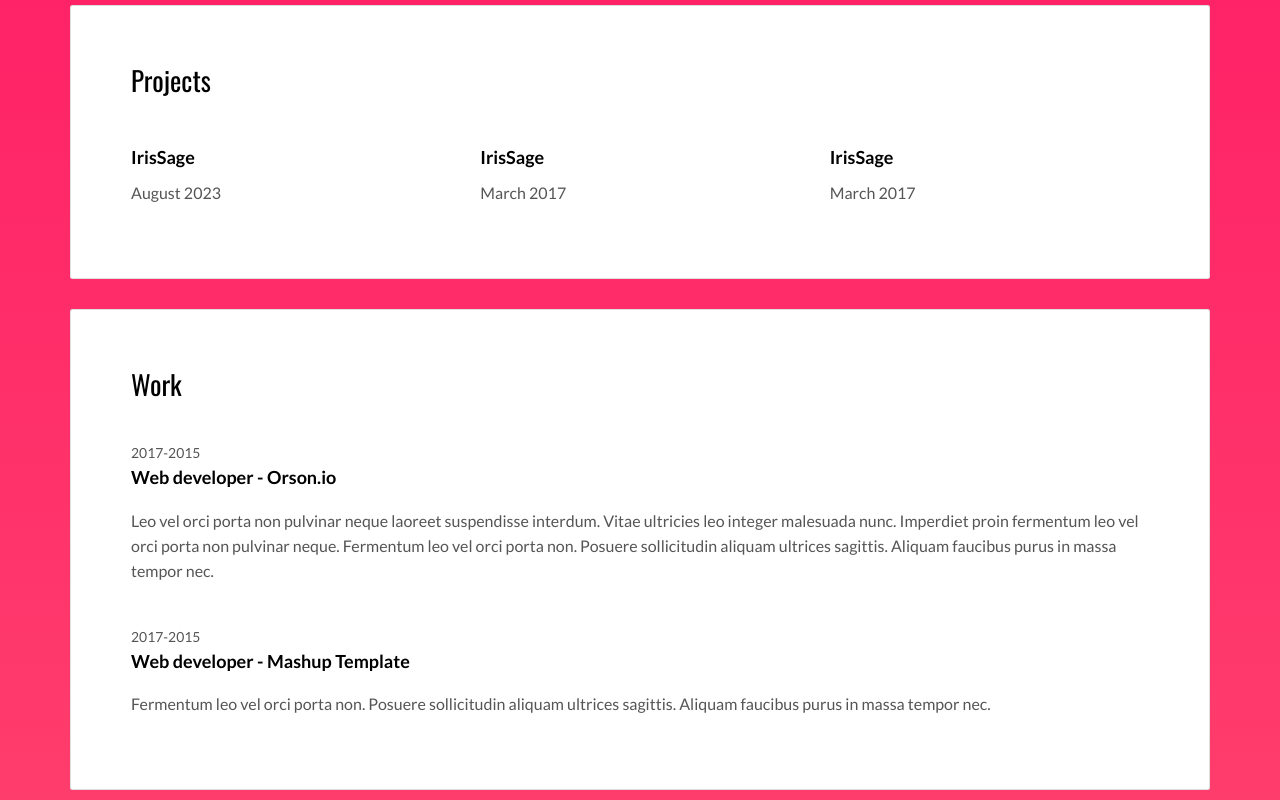
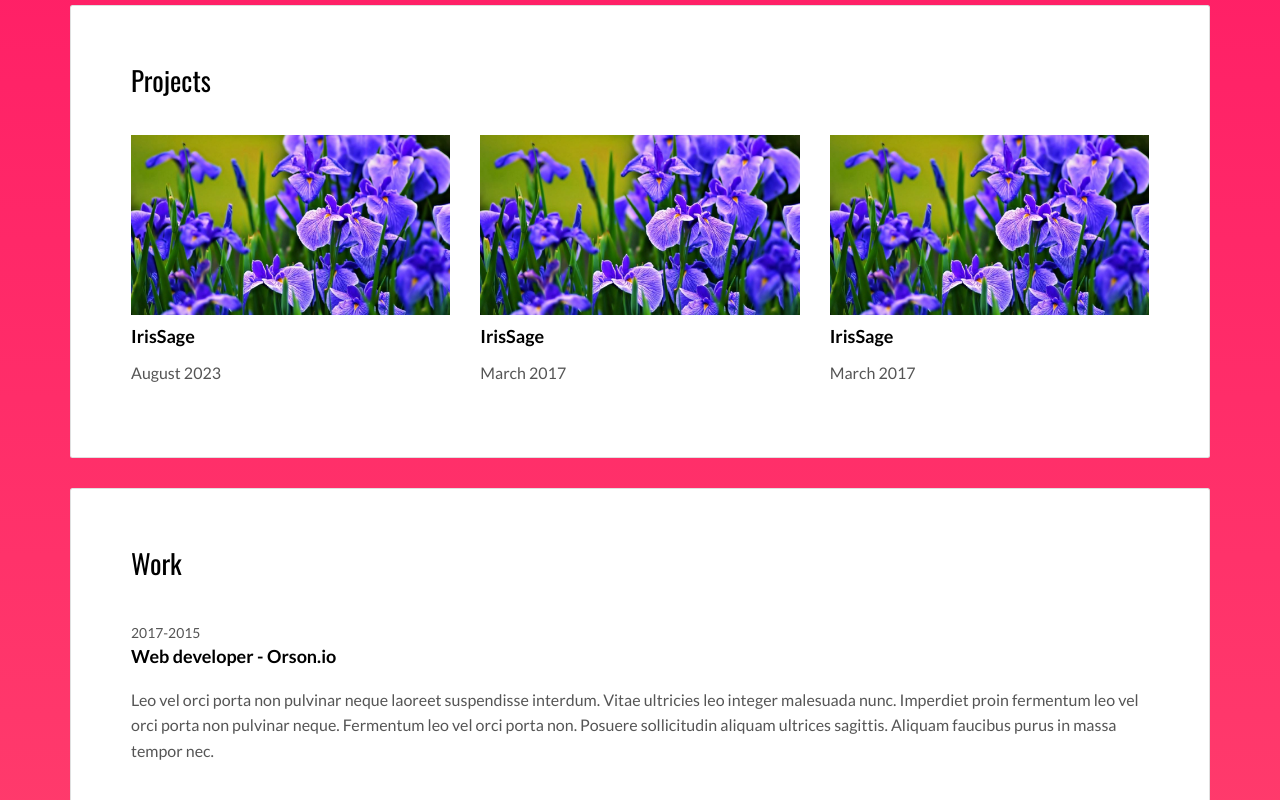
Before and after one commit to subdas374/Data-Science-Portfolio, a plain HTML site: page templates/index.html in a window 1280 px wide. Shown: the part 1020-1820 px from the top of the page. Drawn offline with nearby package versions, Linux system fonts and the light colour scheme; files whose address does not match are found by name.

Commit message:
commited

```diff
--- a/templates/index.html
+++ b/templates/index.html
@@ -91,21 +91,21 @@
 
                 <div class="col-md-4">
                   <a href="https://github.com/subdas374/IrisSage" target="_blank">
-                    <img src="./assets/images/iris_flower.jpg" class="img-responsive" alt="">
+                    <img src="../static/images/iris_flower.jpg" class="img-responsive" alt="">
                     <h3 class="h5">IrisSage</h3>
                   </a>
                   <p>August 2023</p>
                 </div>
                 <div class="col-md-4">
                   <a href="https://github.com/subdas374/IrisSage" target="_blank">
-                    <img src="./assets/images/iris_flower.jpg" class="img-responsive" alt="">
+                    <img src="../static/images/iris_flower.jpg" class="img-responsive" alt="">
                     <h3 class="h5">IrisSage</h3>
                   </a>
                   <p>March 2017</p>
                 </div>
                 <div class="col-md-4">
                   <a href="https://github.com/subdas374/IrisSage" target="_blank">
-                    <img src="./assets/images/iris_flower.jpg" class="img-responsive" alt="">
+                    <img src="../static/images/iris_flower.jpg" class="img-responsive" alt="">
                     <h3 class="h5">IrisSage</h3>
                   </a>
                   <p>March 2017</p>
@@ -216,7 +216,7 @@
 
       <div class="card">
         <div class="card-block">
-          <h2>Contact</h2>
+          <h2>Contact Me</h2>
           <form method="POST" action="/contact" class="reveal-content" id="contact-form">
             <div class="form-group">
               <input type="text" class="form-control" name="name" id="name" placeholder="Name" required>
```
